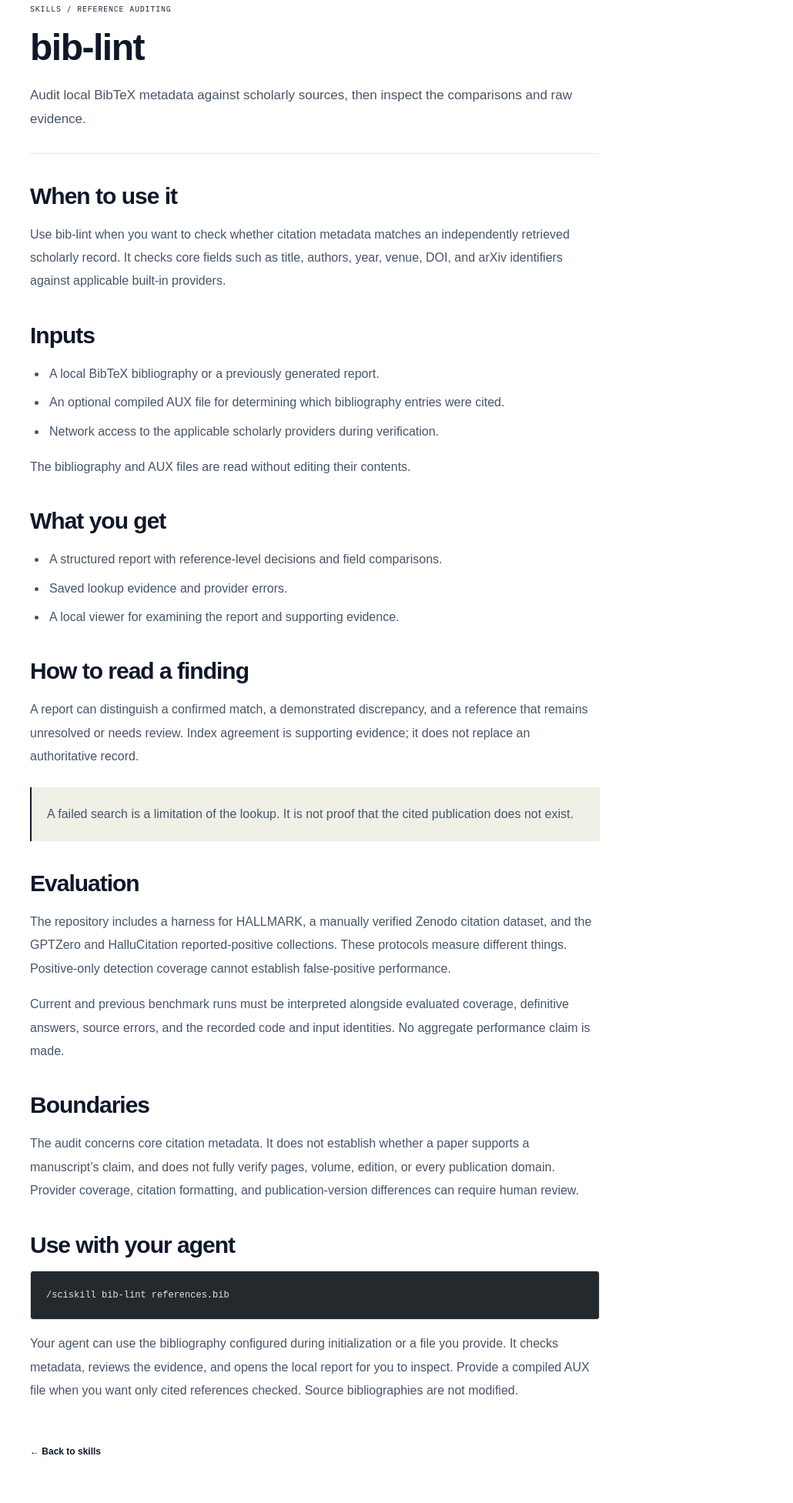
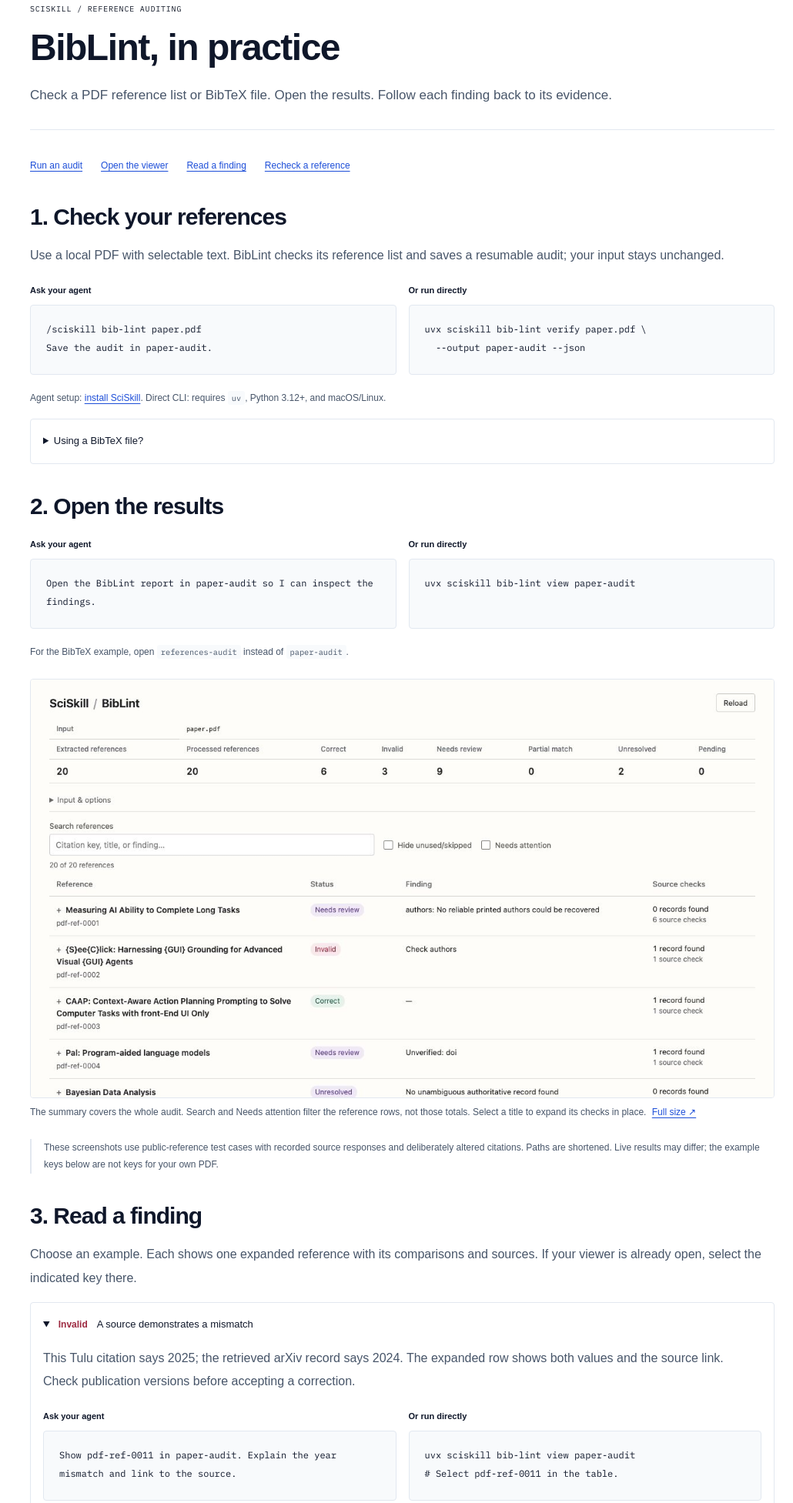
Before and after one commit to Am1n3e/sciskill, an Astro site in the folder website/: page /sciskill/tools/bib-lint in a window 1280 px wide. Shown: the part 150-2103 px from the top of the page at 77% size, without its empty margins (250-1280 px from the left). Built offline with nearby package versions, Linux system fonts and the light colour scheme; Astro itself is replaced by a stand-in of ours.

Commit message:
Add a visual BibLint guide with agent and CLI examples

````diff
--- /dev/null
+++ b/website/src/components/GuideScreenshot.astro
@@ -0,0 +1,18 @@
+---
+import type { ImageMetadata } from 'astro';
+interface Props { image: ImageMetadata; alt: string; caption: string; eager?: boolean; }
+const { image, alt, caption, eager = false } = Astro.props;
+---
+<figure>
+  <a href={image.src} aria-label={`Open full-size screenshot: ${alt}`}>
+    <img src={image.src} width={image.width} height={image.height} alt={alt} loading={eager ? 'eager' : 'lazy'} decoding="async" />
+  </a>
+  <figcaption>{caption} <a href={image.src}>Full size ↗</a></figcaption>
+</figure>
+
+<style>
+  figure { margin: 24px 0; }
+  img { display: block; width: 100%; height: auto; border: 1px solid var(--line); border-radius: 4px; }
+  figcaption { font-size: 12px; color: var(--muted); line-height: 1.7; margin-top: 8px; }
+  figcaption a { white-space: nowrap; margin-left: 4px; }
+</style>
--- /dev/null
+++ b/website/src/components/UsageCommands.astro
@@ -0,0 +1,23 @@
+---
+interface Props { agent: string; cli: string; }
+const { agent, cli } = Astro.props;
+---
+<div class="usage-commands">
+  <div>
+    <p class="command-label">Ask your agent</p>
+    <pre><code>{agent}</code></pre>
+  </div>
+  <div>
+    <p class="command-label">Or run directly</p>
+    <pre><code>{cli}</code></pre>
+  </div>
+</div>
+
+<style>
+  .usage-commands { display: grid; grid-template-columns: 1fr 1fr; gap: 16px; margin: 20px 0; }
+  .usage-commands > div { min-width: 0; }
+  .command-label { font-size: 11px; font-weight: 650; color: var(--ink); margin: 0 0 8px; }
+  pre { margin: 0; background: #f8fafc; height: calc(100% - 28px); }
+  code { font-family: var(--mono); white-space: pre-wrap; overflow-wrap: anywhere; }
+  @media (max-width: 1100px) { .usage-commands { grid-template-columns: 1fr; } pre { height: auto; } }
+</style>
--- a/website/src/layouts/DocLayout.astro
+++ b/website/src/layouts/DocLayout.astro
@@ -1,7 +1,7 @@
 ---
 import BaseLayout from './BaseLayout.astro';
-interface Props { frontmatter: { title: string; description: string; eyebrow?: string; }; }
-const { frontmatter } = Astro.props;
+interface Props { frontmatter: { title: string; description: string; eyebrow?: string; }; wide?: boolean; }
+const { frontmatter, wide = false } = Astro.props;
 const base = import.meta.env.BASE_URL.replace(/\/?$/, '/');
 ---
 <BaseLayout title={`${frontmatter.title} — Science Skills`} description={frontmatter.description}>
@@ -14,7 +14,7 @@
       <a href={`${base}evaluation/`}>Evaluation & limitations</a>
       <a href={`${base}about/`}>About Science Skills</a>
     </aside>
-    <article class="doc-content">
+    <article class:list={['doc-content', { 'doc-content-wide': wide }]}>
       <p class="eyebrow">{frontmatter.eyebrow ?? 'Science Skills / Field guide'}</p>
       <h1>{frontmatter.title}</h1>
       <p class="doc-lead">{frontmatter.description}</p>
--- /dev/null
+++ b/website/src/pages/tools/bib-lint.astro
@@ -0,0 +1,176 @@
+---
+import DocLayout from '../../layouts/DocLayout.astro';
+import UsageCommands from '../../components/UsageCommands.astro';
+import GuideScreenshot from '../../components/GuideScreenshot.astro';
+import results from '../../assets/bib-lint/results.jpg';
+import correct from '../../assets/bib-lint/correct.jpg';
+import invalid from '../../assets/bib-lint/invalid.jpg';
+import review from '../../assets/bib-lint/needs-review.jpg';
+import unresolved from '../../assets/bib-lint/unresolved.jpg';
+import partial from '../../assets/bib-lint/partial-match.jpg';
+import pdf from '../../assets/bib-lint/pdf-evidence.jpg';
+
+const base = import.meta.env.BASE_URL.replace(/\/?$/, '/');
+const cases = [
+  {
+    id: 'invalid', status: 'Invalid', title: 'A source demonstrates a mismatch',
+    text: 'This Tulu citation says 2025; the retrieved arXiv record says 2024. The expanded row shows both values and the source link. Check publication versions before accepting a correction.',
+    key: 'pdf-ref-0011',
+    agent: 'Show pdf-ref-0011 in paper-audit. Explain the year mismatch and link to the source.',
+    image: invalid,
+    alt: 'Expanded Invalid Tulu reference showing a suggested year correction from 2025 to 2024 and the arXiv evidence link.',
+    caption: 'Suggested corrections are proposals. The input file has not been edited.',
+  },
+  {
+    id: 'correct', status: 'Correct', title: 'The checked fields match',
+    text: 'The offline reinforcement learning reference matches the retrieved record. Matching fields are visible by default. “Found” means a source returned a record; “Correct” is the reference decision.',
+    key: 'pdf-ref-0012',
+    agent: 'Show pdf-ref-0012 in paper-audit and its matching fields and source evidence.',
+    image: correct,
+    alt: 'Expanded Correct reference with matching title, authors, year, and arXiv identifier, plus one arXiv source check.',
+    caption: 'Only the sources actually checked appear here. One match does not imply agreement from other providers.',
+  },
+  {
+    id: 'needs-review', status: 'Needs review', title: 'A record was found, but a field is uncertain',
+    text: 'High Confidence Policy Improvement has an author-name difference that the audit cannot confidently resolve. The field is marked “Insufficient data” instead of being declared wrong.',
+    key: 'pdf-ref-0019',
+    agent: 'Show pdf-ref-0019 in paper-audit. Explain what remains uncertain without changing the citation.',
+    image: review,
+    alt: 'Expanded Needs review reference showing uncertain author names, a PMLR record found, and the other source-search outcomes.',
+    caption: 'A found record can still leave citation fields unverified.',
+  },
+  {
+    id: 'unresolved', status: 'Unresolved', title: 'No unambiguous authoritative record was found',
+    text: 'This example’s saved searches did not resolve Bayesian Data Analysis. That is a lookup limitation, not evidence that the book is fabricated.',
+    key: 'pdf-ref-0005',
+    agent: 'Show pdf-ref-0005 in paper-audit and summarize the lookup limitations.',
+    image: unresolved,
+    alt: 'Expanded Unresolved Bayesian Data Analysis reference showing no demonstrated field differences and six source searches with no matching record.',
+    caption: 'Provider coverage and missing identifiers can leave real publications unresolved.',
+  },
+];
+---
+<DocLayout wide frontmatter={{
+  title: 'BibLint, in practice',
+  description: 'Check a PDF reference list or BibTeX file. Open the results. Follow each finding back to its evidence.',
+  eyebrow: 'SciSkill / Reference auditing',
+}}>
+  <div class="bib-lint-guide">
+    <nav class="guide-jumps" aria-label="On this page">
+      <a href="#start">Run an audit</a><a href="#viewer">Open the viewer</a><a href="#findings">Read a finding</a><a href="#retry">Recheck a reference</a>
+    </nav>
+
+    <section id="start">
+      <h2>1. Check your references</h2>
+      <p>Use a local PDF with selectable text. BibLint checks its reference list and saves a resumable audit; your input stays unchanged.</p>
+      <UsageCommands
+        agent={'/sciskill bib-lint paper.pdf\nSave the audit in paper-audit.'}
+        cli={'uvx sciskill bib-lint verify paper.pdf \\\n  --output paper-audit --json'}
+      />
+      <p class="setup-note">Agent setup: <a href={`${base}getting-started/`}>install SciSkill</a>. Direct CLI: requires <code>uv</code>, Python 3.12+, and macOS/Linux.</p>
+      <details class="input-alternative">
+        <summary>Using a BibTeX file?</summary>
+        <UsageCommands
+          agent={'/sciskill bib-lint references.bib\nSave the audit in references-audit.'}
+          cli={'uvx sciskill bib-lint verify references.bib \\\n  --output references-audit --json'}
+        />
+        <p>Add <code>--aux paper.aux</code> to check only cited BibTeX entries. Without AUX, all entries are checked; citation usage is unknown. PDF input always checks all extracted occurrences.</p>
+      </details>
+    </section>
+
+    <section id="viewer">
+      <h2>2. Open the results</h2>
+      <UsageCommands
+        agent="Open the BibLint report in paper-audit so I can inspect the findings."
+        cli="uvx sciskill bib-lint view paper-audit"
+      />
+      <p class="setup-note">For the BibTeX example, open <code>references-audit</code> instead of <code>paper-audit</code>.</p>
+      <GuideScreenshot image={results} eager
+        alt="BibLint viewer with a summary table of 20 extracted and processed references, result counts, search filters, and the reference table immediately below."
+        caption="The summary covers the whole audit. Search and Needs attention filter the reference rows, not those totals. Select a title to expand its checks in place."
+      />
+      <p class="example-note">These screenshots use public-reference test cases with recorded source responses and deliberately altered citations. Paths are shortened. Live results may differ; the example keys below are not keys for your own PDF.</p>
+    </section>
+
+    <section id="findings">
+      <h2>3. Read a finding</h2>
+      <p>Choose an example. Each shows one expanded reference with its comparisons and sources. If your viewer is already open, select the indicated key there.</p>
+      {cases.map(example => (
+        <details class="finding-example" id={example.id} open={example.id === 'invalid'}>
+          <summary><span class={`finding-status ${example.id}`}>{example.status}</span><span>{example.title}</span></summary>
+          <p>{example.text}</p>
+          <UsageCommands agent={example.agent} cli={`uvx sciskill bib-lint view paper-audit\n# Select ${example.key} in the table.`} />
+          <GuideScreenshot image={example.image} alt={example.alt} caption={example.caption} />
+        </details>
+      ))}
+
+      <details class="finding-example" id="partial-match">
+        <summary><span class="finding-status partial-match">Partial match</span><span>The printed author list is abbreviated</span></summary>
+        <p>In a separate PDF example, “Tanmay Gupta; others” matches the start of the CodeNav author list. It does not verify the omitted authors.</p>
+        <UsageCommands
+          agent="Audit truncated-authors.pdf into authors-audit, then show the partial author match in pdf-ref-0027."
+          cli={'uvx sciskill bib-lint verify truncated-authors.pdf \\\n  --output authors-audit --json\nuvx sciskill bib-lint view authors-audit\n# Select pdf-ref-0027 in this example.'}
+        />
+        <GuideScreenshot image={partial}
+          alt="Expanded Partial match CodeNav reference comparing Tanmay Gupta and others with the complete three-author arXiv record."
+          caption="Partial match acknowledges abbreviated evidence instead of upgrading it to a full match."
+        />
+      </details>
+
+      <details class="finding-example" id="pdf-evidence">
+        <summary><span class="finding-status">PDF evidence</span><span>Check what was actually printed</span></summary>
+        <p>Expand <strong>PDF evidence</strong> beneath a reference to see the original text fragments, physical page numbers, and field provenance.</p>
+        <UsageCommands
+          agent="Show the original PDF evidence for pdf-ref-0019 in paper-audit."
+          cli={'uvx sciskill bib-lint view paper-audit\n# Select pdf-ref-0019, then PDF evidence.'}
+        />
+        <GuideScreenshot image={pdf}
+          alt="PDF evidence for High Confidence Policy Improvement showing interpreted text, four original fragments, and physical page 2 locations."
+          caption="Here the printed name is split across lines. Retrieved metadata never fills missing input fields before comparison."
+        />
+      </details>
+
+      <table class="other-states">
+        <thead><tr><th scope="col">Also visible</th><th scope="col">Meaning</th></tr></thead>
+        <tbody>
+          <tr><th scope="row">Pending</th><td>Verification has not finished for this reference.</td></tr>
+          <tr><th scope="row">Skipped</th><td>The AUX file marks the BibTeX entry as unused.</td></tr>
+          <tr><th scope="row">Failed source</th><td>A lookup failed. This alone does not make the reference Invalid.</td></tr>
+        </tbody>
+      </table>
+    </section>
+
+    <section id="retry">
+      <h2>4. Recheck one reference</h2>
+      <p>Rerunning the original audit resumes unfinished work and preserves saved outcomes. Use <code>--refresh</code> to fetch sources again; <code>--key</code> limits the recheck.</p>
+      <UsageCommands
+        agent="Retry the source lookups for pdf-ref-0019 in paper-audit and show me what changed."
+        cli={'uvx sciskill bib-lint verify paper.pdf \\\n  --output paper-audit \\\n  --key pdf-ref-0019 --refresh --json'}
+      />
+      <p class="boundary-note">A finished audit does not certify complete PDF extraction. Review extraction warnings; scanned reference lists need OCR outside BibLint. Metadata checks do not establish whether a paper supports your scientific claim.</p>
+      <p><a href="https://github.com/Am1n3e/sciskill/blob/main/tools/bib-lint/README.md">Full CLI reference</a> · <a href={`${base}evaluation/`}>Evaluation &amp; limitations</a></p>
+    </section>
+  </div>
+</DocLayout>
+
+<style>
+  :global(.doc-content-wide) { max-width: none; min-width: 0; }
+  .guide-jumps { display: flex; gap: 12px 24px; flex-wrap: wrap; margin-bottom: 28px; font-size: 12px; }
+  section { scroll-margin-top: 24px; }
+  .setup-note, .example-note, .boundary-note { font-size: 12px; }
+  .example-note { border-left: 2px solid var(--line); padding-left: 16px; }
+  details { border: 1px solid var(--line); border-radius: 4px; padding: 16px; margin: 12px 0; }
+  summary { cursor: pointer; color: var(--ink); font-size: 13px; }
+  summary:focus-visible { outline: 2px solid var(--ink); outline-offset: 5px; }
+  .finding-status { display: inline-block; font-size: 12px; font-weight: 650; margin: 0 12px 0 6px; }
+  .correct { color: #246048; }
+  .invalid { color: #9d2940; }
+  .needs-review, .partial-match { color: #684790; }
+  .unresolved { color: #475569; }
+  :global(.prose .other-states th) { white-space: nowrap; }
+  @media (max-width: 760px) {
+    .guide-jumps { gap: 8px 16px; }
+    details { padding: 12px; }
+    summary { line-height: 1.8; }
+  }
+</style>
--- a/website/src/pages/tools/bib-lint.md
+++ /dev/null
@@ -1,48 +0,0 @@
----
-layout: ../../layouts/DocLayout.astro
-title: bib-lint
-description: Audit local BibTeX metadata against scholarly sources, then inspect the comparisons and raw evidence.
-eyebrow: Skills / Reference auditing
----
-
-## When to use it
-
-Use bib-lint when you want to check whether citation metadata matches an independently retrieved scholarly record. It checks core fields such as title, authors, year, venue, DOI, and arXiv identifiers against applicable built-in providers.
-
-## Inputs
-
-- A local BibTeX bibliography or a previously generated report.
-- An optional compiled AUX file for determining which bibliography entries were cited.
-- Network access to the applicable scholarly providers during verification.
-
-The bibliography and AUX files are read without editing their contents.
-
-## What you get
-
-- A structured report with reference-level decisions and field comparisons.
-- Saved lookup evidence and provider errors.
-- A local viewer for examining the report and supporting evidence.
-
-## How to read a finding
-
-A report can distinguish a confirmed match, a demonstrated discrepancy, and a reference that remains unresolved or needs review. Index agreement is supporting evidence; it does not replace an authoritative record.
-
-> A failed search is a limitation of the lookup. It is not proof that the cited publication does not exist.
-
-## Evaluation
-
-The repository includes a harness for HALLMARK, a manually verified Zenodo citation dataset, and the GPTZero and HalluCitation reported-positive collections. These protocols measure different things. Positive-only detection coverage cannot establish false-positive performance.
-
-Current and previous benchmark runs must be interpreted alongside evaluated coverage, definitive answers, source errors, and the recorded code and input identities. No aggregate performance claim is made.
-
-## Boundaries
-
-The audit concerns core citation metadata. It does not establish whether a paper supports a manuscript's claim, and does not fully verify pages, volume, edition, or every publication domain. Provider coverage, citation formatting, and publication-version differences can require human review.
-
-## Use with your agent
-
-```text
-/sciskill bib-lint references.bib
-```
-
-Your agent can use the bibliography configured during initialization or a file you provide. It checks metadata, reviews the evidence, and opens the local report for you to inspect. Provide a compiled AUX file when you want only cited references checked. Source bibliographies are not modified.
````
Also changed, not shown: website/src/pages/getting-started.md (+10 -1 lines), README.md, website/src/assets/bib-lint/correct.jpg (added), website/src/assets/bib-lint/invalid.jpg (added), website/src/assets/bib-lint/needs-review.jpg (added), website/src/assets/bib-lint/partial-match.jpg (added), website/src/assets/bib-lint/pdf-evidence.jpg (added), website/src/assets/bib-lint/results.jpg (added), website/src/assets/bib-lint/unresolved.jpg (added).
